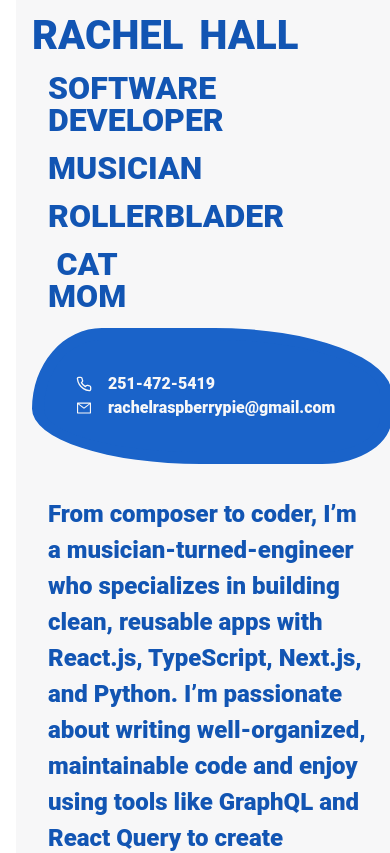
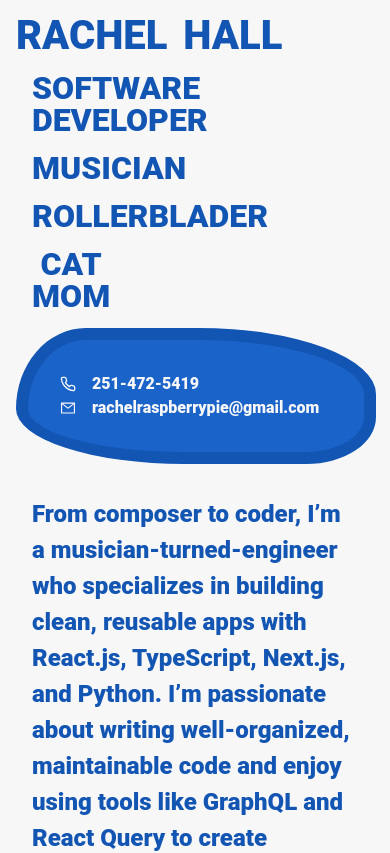
Before and after one commit to rachelhall/rachelhall, a React (Vite) app: page / in a window 390 px wide. Shown: the top 853 px of the page. Built offline with nearby package versions, Linux system fonts and the light colour scheme; a web font is replaced by a local one.

Commit message:
color and spacing

```diff
--- a/src/components/Contact/styles.scss
+++ b/src/components/Contact/styles.scss
@@ -34,10 +34,9 @@
   }
 
   @media (max-width: 640px) {
-    transform: unset;
     border-radius: 31% 79% 31% 75%/95% 78% 55% 65%;
     max-width: 21rem;
-    border: 12px solid var(--secondary);
+    border: 12px solid var(--primary);
   }
 
   &--list-item {
--- a/src/styles/global.scss
+++ b/src/styles/global.scss
@@ -33,7 +33,6 @@ body {
   margin: 0;
 
   @media (max-width: 640px) {
-    margin: 0 1rem;
     padding: 0;
   }
 }
```
